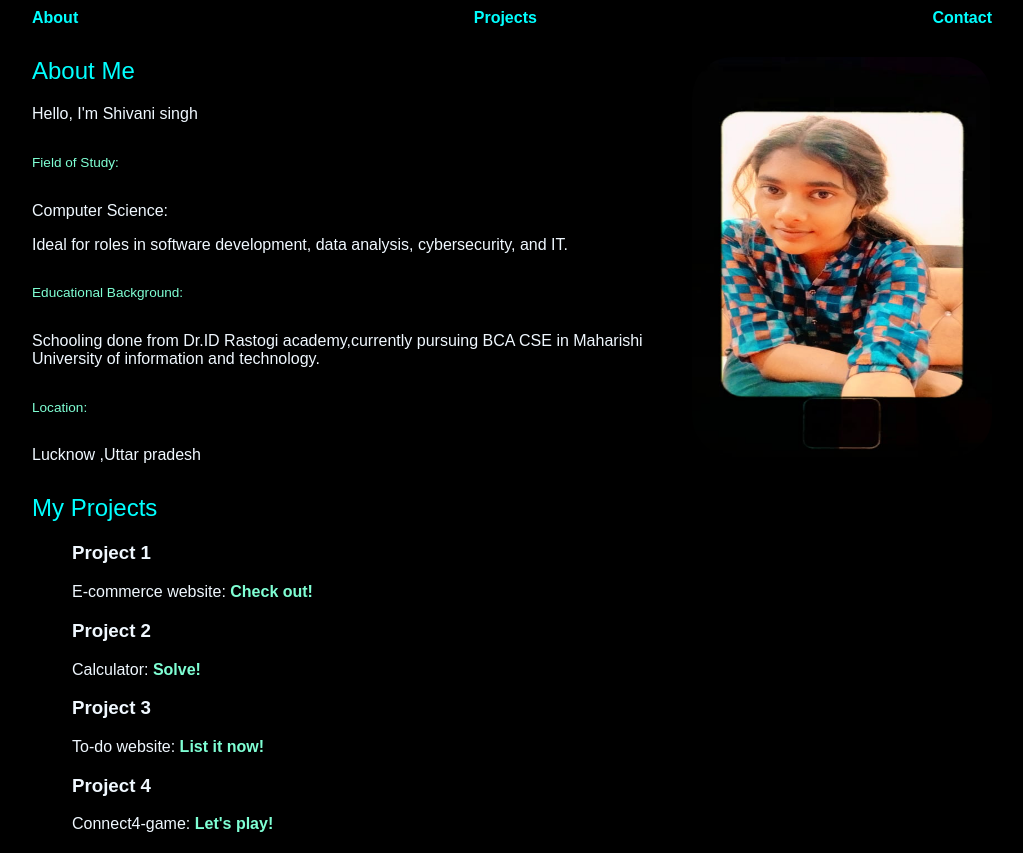
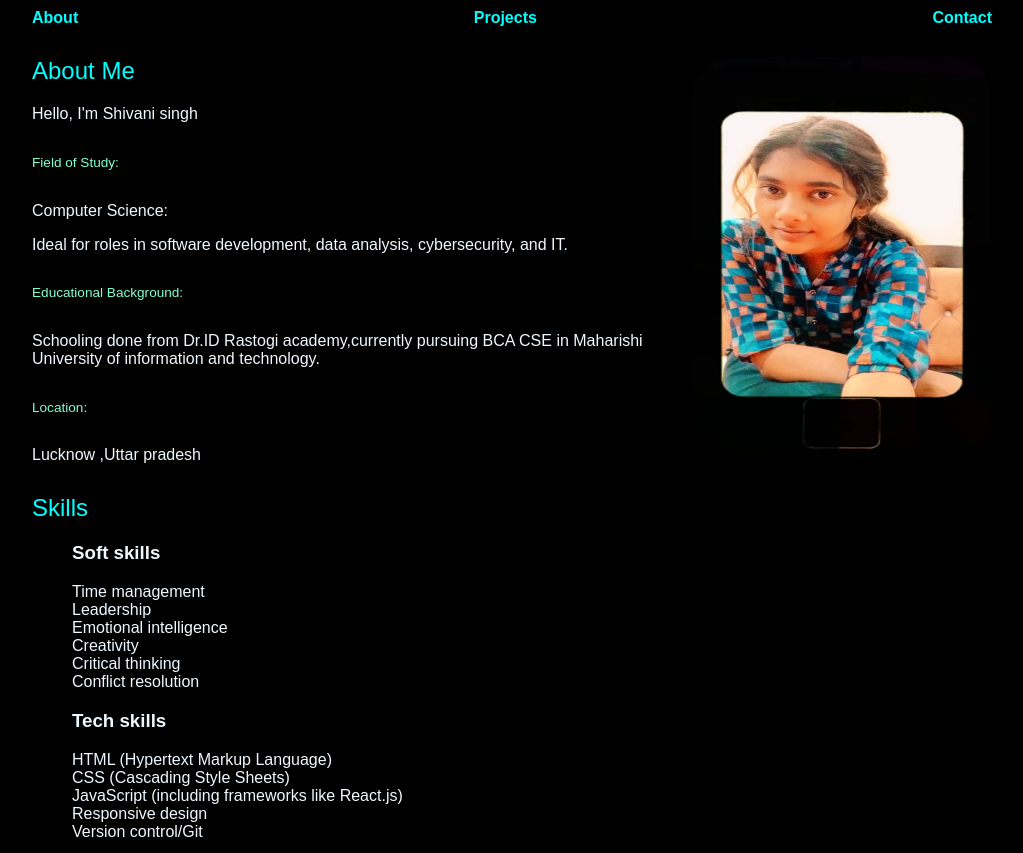
Before and after one commit to Shivanisingh-Muit/Demo-portfolio, a plain HTML site: page index.html in a window 1280 px wide. Shown: the part 99-952 px from the top of the page, without its empty margins (128-1151 px from the left). Drawn offline with nearby package versions, Linux system fonts and the light colour scheme.

Commit message:
portfolio

```diff
--- a/index.html
+++ b/index.html
@@ -34,6 +34,29 @@
                <h6>Educational Background: </h6><p> Schooling done from Dr.ID Rastogi academy,currently pursuing BCA CSE in Maharishi University of information and technology.</p>
 
                <h6> Location:</h6><p> Lucknow ,Uttar pradesh</p>
+		</section>
+		<section id="skills">
+			<h2>Skills</h2>
+			<ul>
+				<li>
+					<h3>Soft skills</h3>
+					<p>Time management <br>
+						Leadership <br>
+						Emotional intelligence <br>
+						Creativity <br>
+						Critical thinking <br>
+						Conflict resolution</p>
+				</li>
+				<li>
+					<h3>Tech skills</h3>
+					<p>HTML (Hypertext Markup Language) <br>
+						CSS (Cascading Style Sheets) <br>
+						JavaScript (including frameworks like React.js) <br>
+						Responsive design <br>
+						Version control/Git</p>
+				</li>
+
+			</ul>
 		</section>
 		<section id="projects">
 			<h2>My Projects</h2>
```
